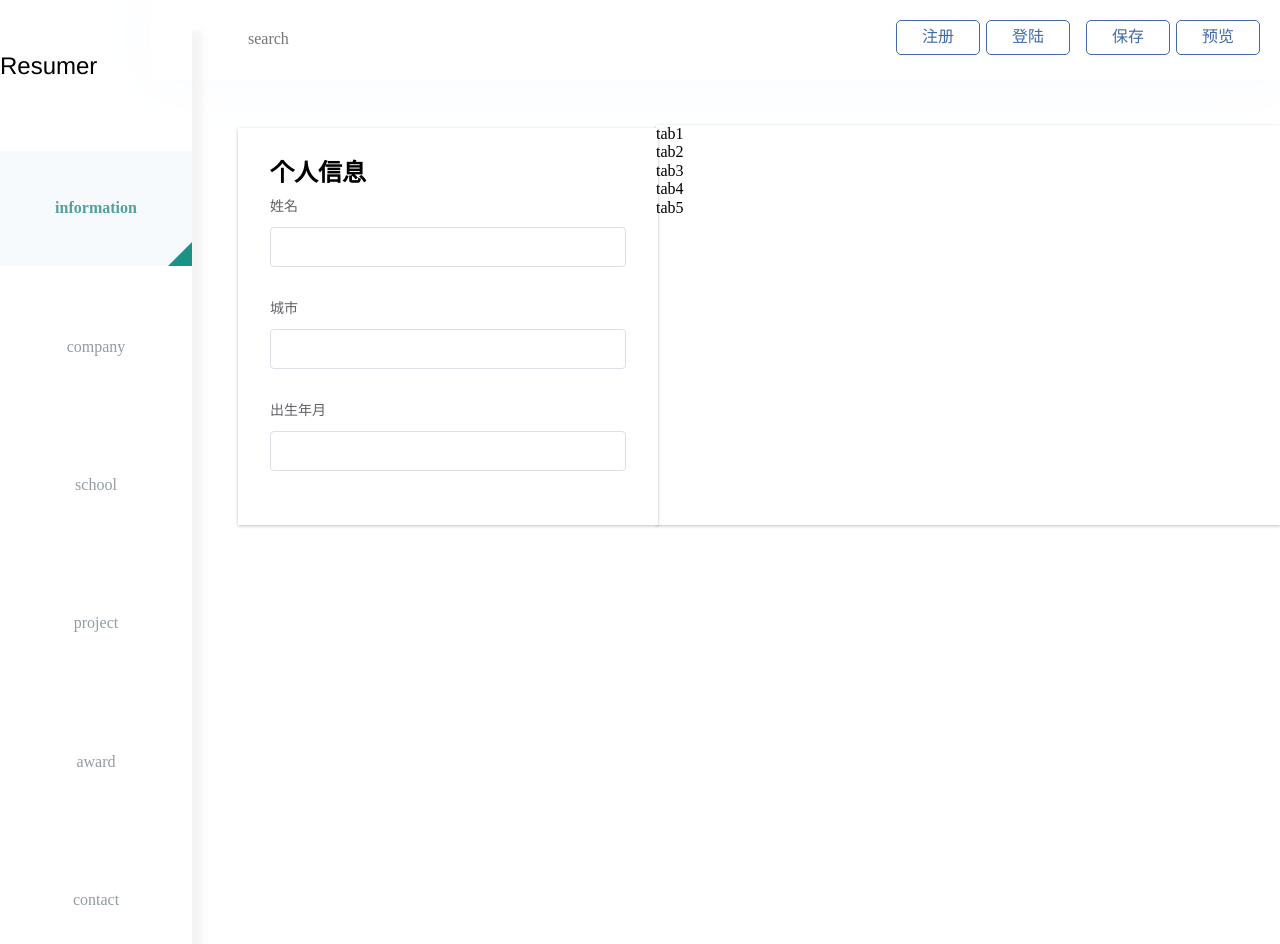
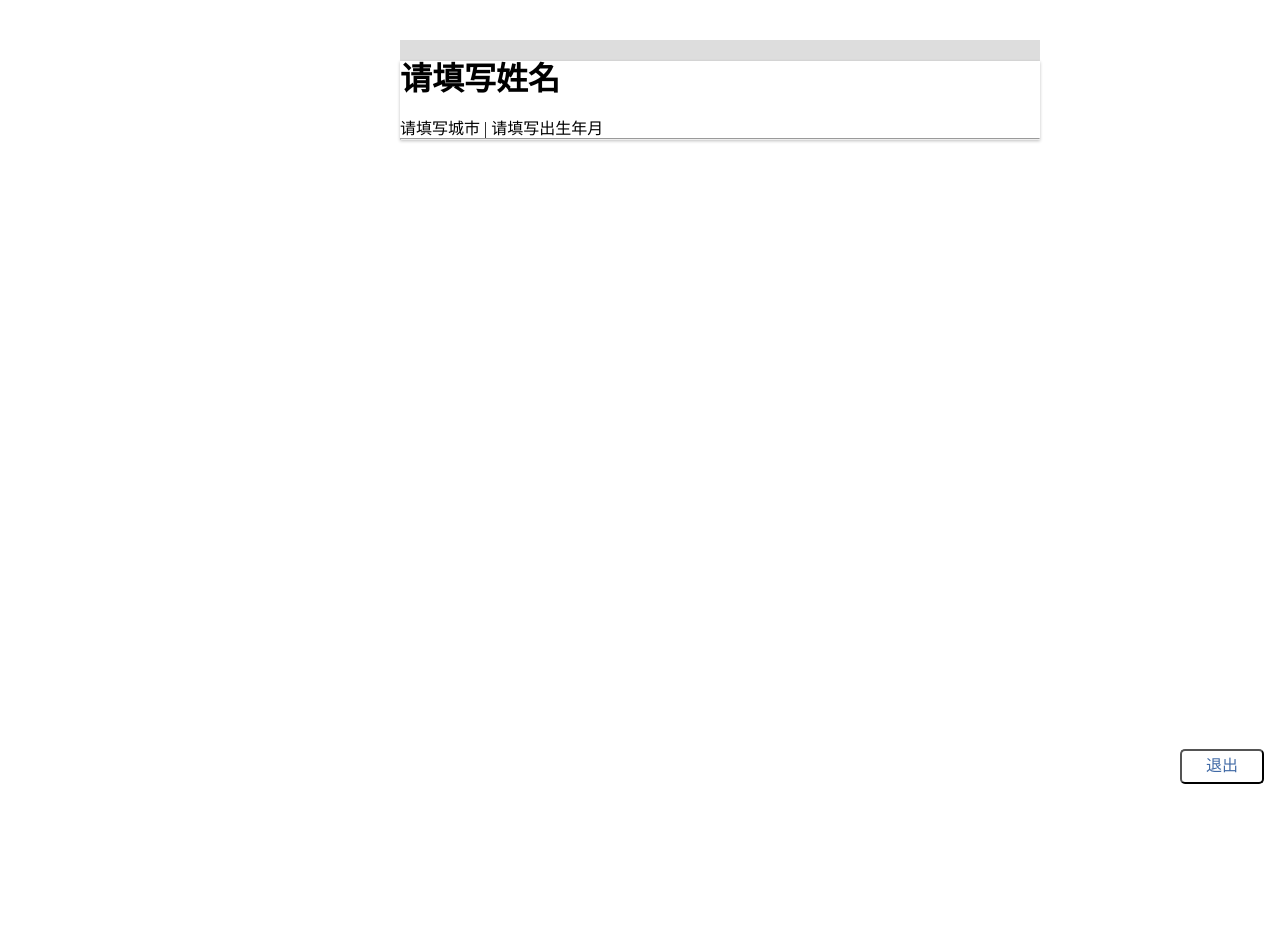
Before and after one commit to nciilin/Resumer, a Vue app: page / in a window 1280 px wide. Both pictures are taken after a click on the button "预览". Shown: the top 944 px of the page. After the commit the page ends 800 px from the top, so only its background shows below. Built offline with nearby package versions, Linux system fonts and the light colour scheme.

Commit message:
在线编辑并同步内容显示

```diff
--- a/src/App.vue
+++ b/src/App.vue
@@ -1,14 +1,19 @@
 <template>
-  <div class="page clearfix">
-    <header>
-      <ResumeLeftBar />
+  <div class="page clearfix" v-bind:class="{previewMode: previewMode}">
+    <header id="leftBar">
+      <ResumeLeftBar v-bind:resume="resume" />
     </header>
-    <main>
-      <ResumeSearch />
+    <main id="search">
+      <ResumeSearch v-on:preview="preview" />
     </main>
-    <footer>
-      <ResumePreview />
+    <footer id="preview">
+      <ResumePreview v-bind:resume="resume" />
     </footer>
+    <button id="exitPreview" v-on:click="exitPreview">
+      <svg class="icon">
+        <use xlink:href="#icon-Remove" />
+      </svg>退出
+    </button>
   </div>
 </template>
 
@@ -17,12 +22,32 @@ import "normalize.css/normalize.css";
 import "./assets/reset.css";
 import ResumeLeftBar from "./components/ResumeLeftBar";
 import ResumeSearch from "./components/ResumeSearch";
-import DisplayBoard from "./components/DisplayBoard";
 import ResumePreview from "./components/ResumePreview";
 
 export default {
   name: "App",
-  components: { ResumeLeftBar, ResumeSearch,DisplayBoard, ResumePreview }
+  data() {
+    return {
+      previewMode: false,
+      resume: {
+        profile: { name: "", city: "", birth: "" },
+        workHistory: [{ company: "", content: "" }],
+        education: [{ school: "", degree: "", duration: "" }],
+        projects: [{ name: "", content: "" }],
+        awards: [{ name: "", content: "" }],
+        contacts: [{ contact: "", content: "" }]
+      }
+    };
+  },
+  components: { ResumeLeftBar, ResumeSearch, ResumePreview },
+  methods: {
+    preview() {
+      this.previewMode = true;
+    },
+    exitPreview() {
+      this.previewMode = false;
+    }
+  }
 };
 </script>
 
@@ -41,17 +66,58 @@ export default {
 }
 .page {
   font-family: 12px/1.5 Tahoma, Helvetica, Arial, "宋体", sans-serif;
-  header {
+  #leftBar {
     max-width: 15%;
     float: left;
   }
-  main {
-    margin-left: 150px;
-  }
-  footer {
-    margin-top: 32px;
-    margin-left: 240px;
-    background: #FDFEFF;
+  #preview {
+    float: left;
+    width: 50%;
+    margin-left: 450px;
+    margin-top: 16px;
   }
 }
+
+.previewMode > #leftBar {
+  display: none;
+}
+.previewMode #search {
+  display: none;
+}
+.previewMode #preview {
+  max-width: 800px;
+  margin: 40px 400px;
+  background: #ddd;
+}
+#exitPreview {
+  display: none;
+  width: 84px;
+  height: 35px;
+  border-radius: 5px;
+  color: #416aa6;
+  text-align: center;
+  background: none;
+  position: relative;
+  .icon {
+    font-size: 20px;
+    fill: #416aa6;
+    position: absolute;
+    top: 8px;
+    left: 0;
+  }
+}
+#exitPreview:hover {
+  background: #416aa6;
+  color: #fff;
+  cursor: pointer;
+  svg {
+    fill: #fff;
+  }
+}
+.previewMode #exitPreview {
+  display: block;
+  position: fixed;
+  right: 16px;
+  bottom: 16px;
+}
 </style>
--- a/src/components/DisplayBoard.vue
+++ /dev/null
@@ -1,20 +0,0 @@
-<template>
-  <div class="DisplayBoard">
-    <h3>View Job</h3>
-  </div>
-</template>
-
-<script>
-export default {
-  name: "DisplayBoard"
-};
-</script>
-
-<style lang="scss">
-.DisplayBoard {
-  float: left;
-  background: #fafcfe;
-  width: 100vh;
-  height: 100vh;
-}
-</style>
--- a/src/components/EducationEditor.vue
+++ b/src/components/EducationEditor.vue
@@ -2,21 +2,24 @@
   <div>
     <h2>学习经历</h2>
     <el-form>
-      <div class="container" v-for="(study, index) in education">
+      <div class="container" v-for="(item, index) in education">
         <el-form-item label="学校">
-          <el-input v-model="study.school"></el-input>
+          <el-input v-model="item.school"></el-input>
         </el-form-item>
-        <el-form-item label="内容">
-          <el-input v-model="study.content"></el-input>
+        <el-form-item label="学位">
+          <el-input v-model="item.degree"></el-input>
         </el-form-item>
-        <button class="remove" v-on:click="removeStudyHistory(index)">
+        <el-form-item label="时间">
+          <el-input v-model="item.duration"></el-input>
+        </el-form-item>
+        <button class="remove" v-on:click="removeItem(index)">
           <svg class="icon" aria-hidden="true">
             <use xlink:href="#icon-Remove" />
           </svg>
         </button>
         <hr />
       </div>
-      <button class="add" v-on:click="addStudyHistory">
+      <button class="add" v-on:click="addItem">
         <svg class="icon" aria-hidden="true">
           <use xlink:href="#icon-add" />
         </svg>
@@ -29,13 +32,14 @@
 export default {
   props: ["education"],
   methods: {
-    addStudyHistory() {
+    addItem() {
       this.education.push({
         school: "",
-        content: ""
+        degree: "",
+        duration: ""
       });
     },
-    removeStudyHistory(index) {
+    removeItem(index) {
       this.education.splice(index, 1);
     }
   }
--- a/src/components/ResumeLeftBar.vue
+++ b/src/components/ResumeLeftBar.vue
@@ -22,22 +22,22 @@
       </ul>
       <ol class="panes">
         <li v-bind:class="{active: currentTab === 0 }">
-          <ProfileEditor v-bind:profile="profile" />
+          <ProfileEditor v-bind:profile="resume.profile" />
         </li>
         <li v-bind:class="{active: currentTab === 1 }">
-          <WorkHistoryEditor v-bind:workHistory="workHistory" />
+          <WorkHistoryEditor v-bind:workHistory="resume.workHistory" />
         </li>
         <li v-bind:class="{active: currentTab === 2 }">
-          <EducationEditor v-bind:education="education" />
+          <EducationEditor v-bind:education="resume.education" />
         </li>
         <li v-bind:class="{active: currentTab === 3 }">
-          <ProjectEditor v-bind:projects="projects" />
+          <ProjectEditor v-bind:projects="resume.projects" />
         </li>
         <li v-bind:class="{active: currentTab === 4 }">
-          <AwardEditor v-bind:awards="awards" />
+          <AwardEditor v-bind:awards="resume.awards" />
         </li>
         <li v-bind:class="{active: currentTab === 5 }">
-         <ContactEditor v-bind:contacts="contacts" />
+         <ContactEditor v-bind:contacts="resume.contacts" />
         </li>
       </ol>
     </nav>
@@ -54,6 +54,7 @@ import ContactEditor from './ContactEditor'
 
 export default {
   name: "ResumeLeftBar",
+  props: ['resume'],
   components: {
     ProfileEditor,
     WorkHistoryEditor,
@@ -72,17 +73,7 @@ export default {
         "project",
         "award",
         "contact"
-      ],
-      profile: {
-        name: "",
-        city: "",
-        birth: ""
-      },
-      workHistory: [{ company: "", content: "" }],
-      education: [{ school: "", content: "" }],
-      projects: [{ name: "", content: "" }],
-      awards: [{ name: "", content: "" }],
-      contacts: [{ contact: "", content: "" }]
+      ]
     };
   },
   methods: {
--- a/src/components/ResumePreview.vue
+++ b/src/components/ResumePreview.vue
@@ -1,30 +1,93 @@
 <template>
   <div class="ResumePreview">
-    <ul>
-      <li>tab1</li>
-      <li>tab2</li>
-      <li>tab3</li>
-      <li>tab4</li>
-      <li>tab5</li>
-    </ul>
+    <h1>{{resume.profile.name || '请填写姓名'}}</h1>
+    <p>{{resume.profile.city || '请填写城市'}} | {{resume.profile.birth || '请填写出生年月'}}</p>
+    <hr />
+    <section v-if="filter(resume.projects).length > 0">
+      <h2>项目</h2>
+      <ul>
+        <li v-for="project in filter(resume.projects)">
+          {{project.name}}
+          {{project.content}}
+        </li>
+      </ul>
+    </section>
+    <section v-if="filter(resume.workHistory).length > 0">
+      <h2>工作经历</h2>
+      <ul>
+        <li v-for="work in filter(resume.workHistory)">
+          {{work.company}}
+          {{work.content}}
+        </li>
+      </ul>
+    </section>
+    <section v-if="filter(resume.education).length > 0">
+      <h2>学习经历</h2>
+      <ul>
+        <li v-for="study in filter(resume.education)">
+          {{study.school}}
+          {{study.degree}}
+          {{study.duration}}
+        </li>
+      </ul>
+    </section>
+    <section v-if="filter(resume.projects).length > 0">
+      <h2>项目经历</h2>
+      <ul>
+        <li v-for="project in filter(resume.projects)">
+          {{project.name}}
+          {{project.content}}
+        </li>
+      </ul>
+    </section>
+    <section v-if="filter(resume.awards).length > 0">
+      <h2>获得奖励</h2>
+      <ul>
+        <li v-for="award in filter(resume.awards)">
+          {{award.name}}
+          {{award.content}}
+        </li>
+      </ul>
+    </section>
+    <section v-if="filter(resume.contacts).length > 0">
+      <h2>联系方式</h2>
+      <ul>
+        <li v-for="contact in filter(resume.contacts)">
+          {{contact.name}}
+          {{contact.content}}
+        </li>
+      </ul>
+    </section>
   </div>
 </template>
 
 <script>
 export default {
-  name: "ResumePreview"
+  props: ["resume"],
+  methods: {
+    filter(array) {
+      return array.filter(item => !this.isEmpty(item));
+    },
+    isEmpty(object) {
+      let empty = true;
+      for (let key in object) {
+        if (object[key]) {
+          empty = false;
+          break;
+        }
+      }
+      return empty;
+    }
+  }
 };
 </script>
 
 <style lang="scss">
 .ResumePreview {
-  ul {
-    margin-left: 40%;
-    margin-top: 45px;
-    height: 400px;
-    background: #ffffff;
-    box-shadow: 0 1px 3px 0 rgba(0, 0, 0, 0.25);
-    li {
+  background: #ffffff;
+  box-shadow: 0 1px 3px 0 rgba(0, 0, 0, 0.25);
+  section {
+    ul {
       list-style: none;
     }
   }
--- a/src/components/ResumeSearch.vue
+++ b/src/components/ResumeSearch.vue
@@ -22,7 +22,7 @@
           <use xlink:href="#icon-Save" />
         </svg>保存
       </button>
-      <button class="preview">
+      <button class="preview" v-on:click="preview">
         <svg class="icon">
           <use xlink:href="#icon-plus-preview" />
         </svg>预览
@@ -34,8 +34,10 @@
 <script>
 export default {
   name: "ResumeSearch",
-  data() {
-    return {};
+  methods: {
+    preview() {
+      this.$emit('preview')
+    }
   }
 };
 </script>
@@ -83,6 +85,7 @@ export default {
     button:hover {
       background: #416aa6;
       color: #fff;
+      cursor: pointer;
       svg {
         fill: #fff;
       }
```
Also changed, not shown: 10 other files (tests, documents, lock files or other folders).
